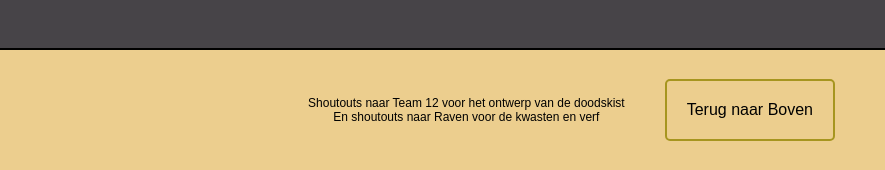
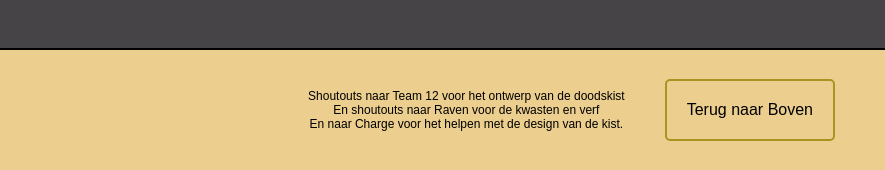
Before and after one commit to lisa-mao/CLE-1, a plain HTML site: page index.html in a window 1280 px wide. Shown: the part 4477-4647 px from the top of the page, 395-1280 px from the left. Drawn offline with Linux system fonts and the light colour scheme.

Commit message:
Update index.html

```diff
--- a/index.html
+++ b/index.html
@@ -355,7 +355,7 @@
         </div>
         <section>
             <p>Shoutouts naar Team 12 voor het ontwerp van de doodskist<br>En shoutouts naar Raven voor de kwasten en
-                verf</p>
+                verf<br>En naar Charge voor het helpen met de design van de kist.</p>
             <a href="#navbar-website">Terug naar Boven</a>
         </section>
     </footer>
```
